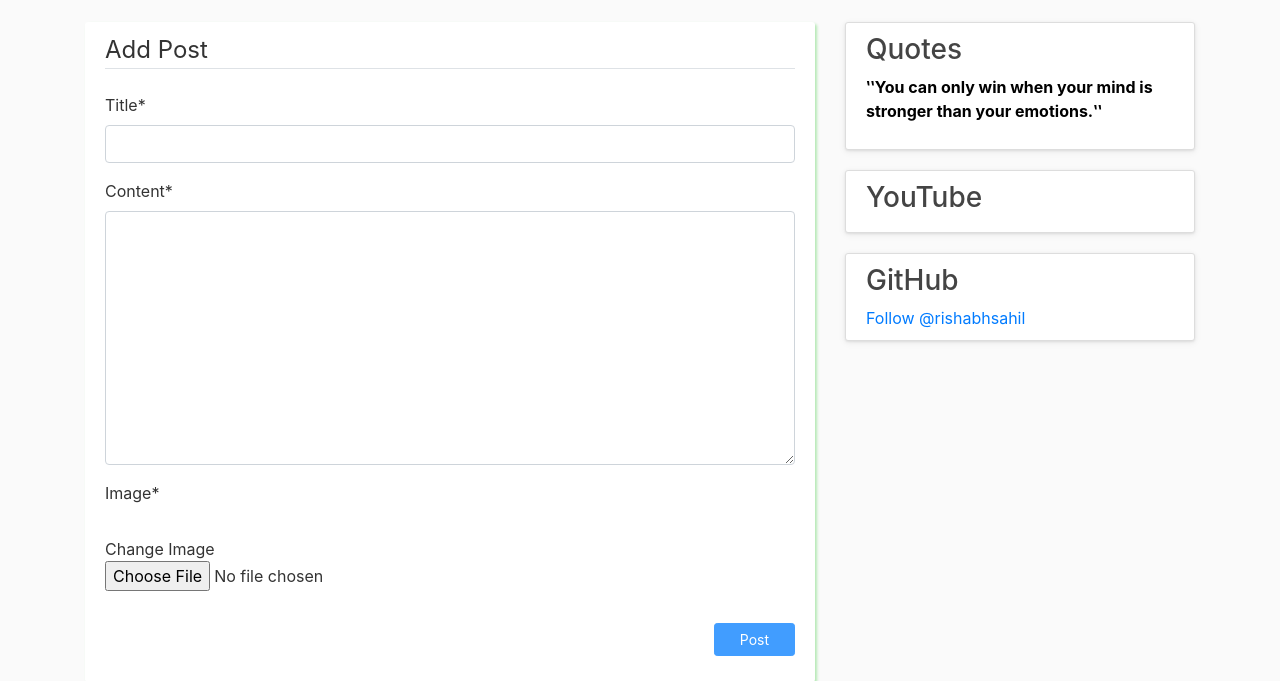
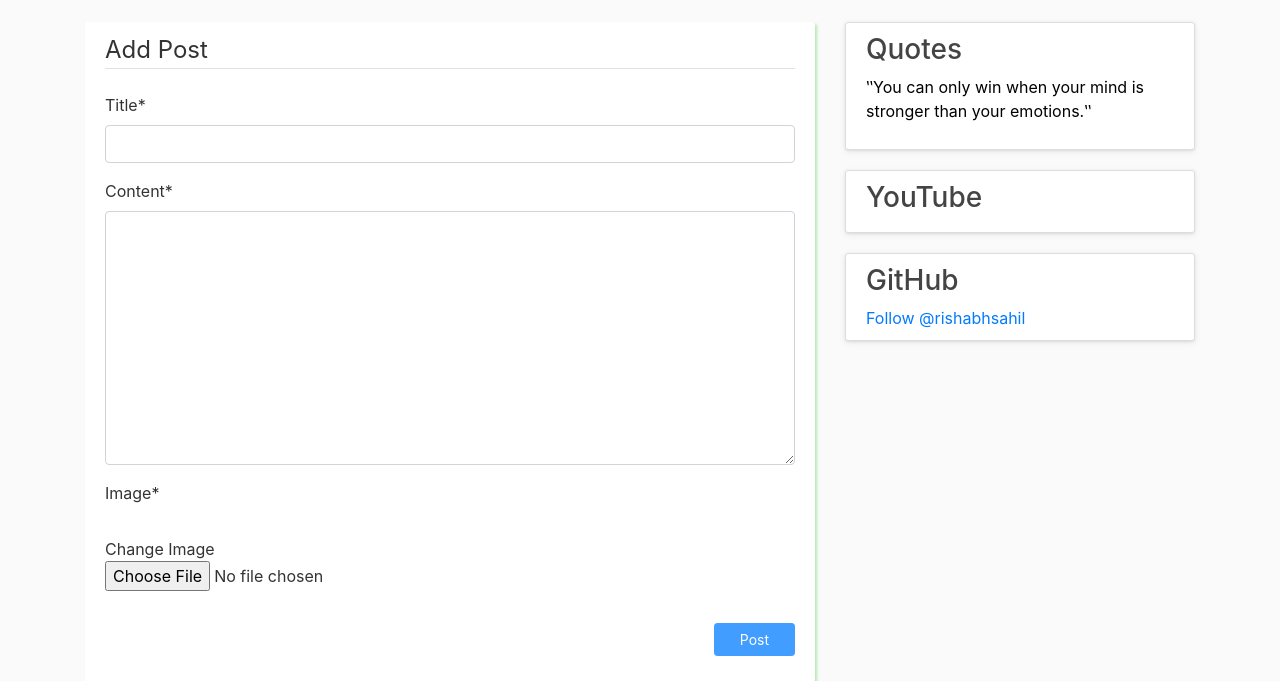
Before and after one commit to rishabhsahilll/rishabhinsta, a Django app: template blog/templates/blog/post_form.html in a window 1280 px wide. Shown: the part 58-739 px from the top of the page. Run offline with Django 3.2, Linux system fonts and the light colour scheme; the template is opened without the code that fills it: values that come from a table or form of the project are taken from there, others are empty; parts of the project's set-up code (start-up, migrations or seed data) failed here and were passed over; some libraries are stand-ins or nearby versions.

Commit message:
Update Quotes Features
Update Quotes Features

```diff
--- a/blog/templates/blog/base.html
+++ b/blog/templates/blog/base.html
@@ -130,7 +130,7 @@ This is a social media app in which users are called Buddies.">
               <a href="{{ quotes.quotes_link }}" style="text-decoration: none; color: black;"><p>{{ quotes.quotes_text }}</p>
             {% else %}
              <h3 class="sidebar-heading">Quotes</a></h3>
-             <a href="https://sahil87096.pythonanywhere.com/quote/Rishabh%20sahil/%E2%80%B6You%20can%20only%20win%20when%20your%20mind%20is%20stronger%20than%20your%20emotions.%E2%80%B6/en" style="text-decoration: none; color: black;"><p><b>‶You can only win when your mind is stronger than your emotions.‶</b></p></a>
+             <a href="https://sahil87096.pythonanywhere.com/quote/authors/rishabh-sahil/en" style="text-decoration: none; color: black;"><p>‶You can only win when your mind is stronger than your emotions.‶</p></a>
             {% endif %}
           </div>
           <div class="content-section-sidebar">
```
